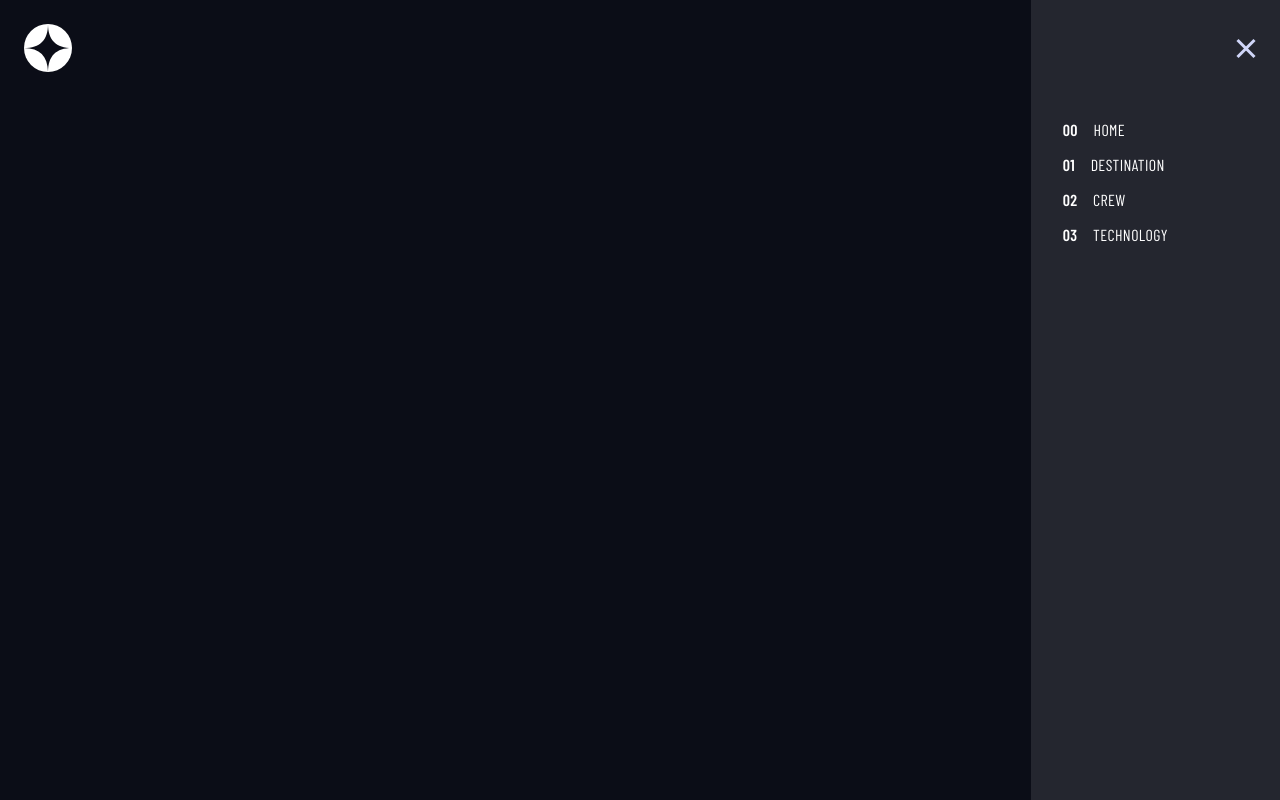
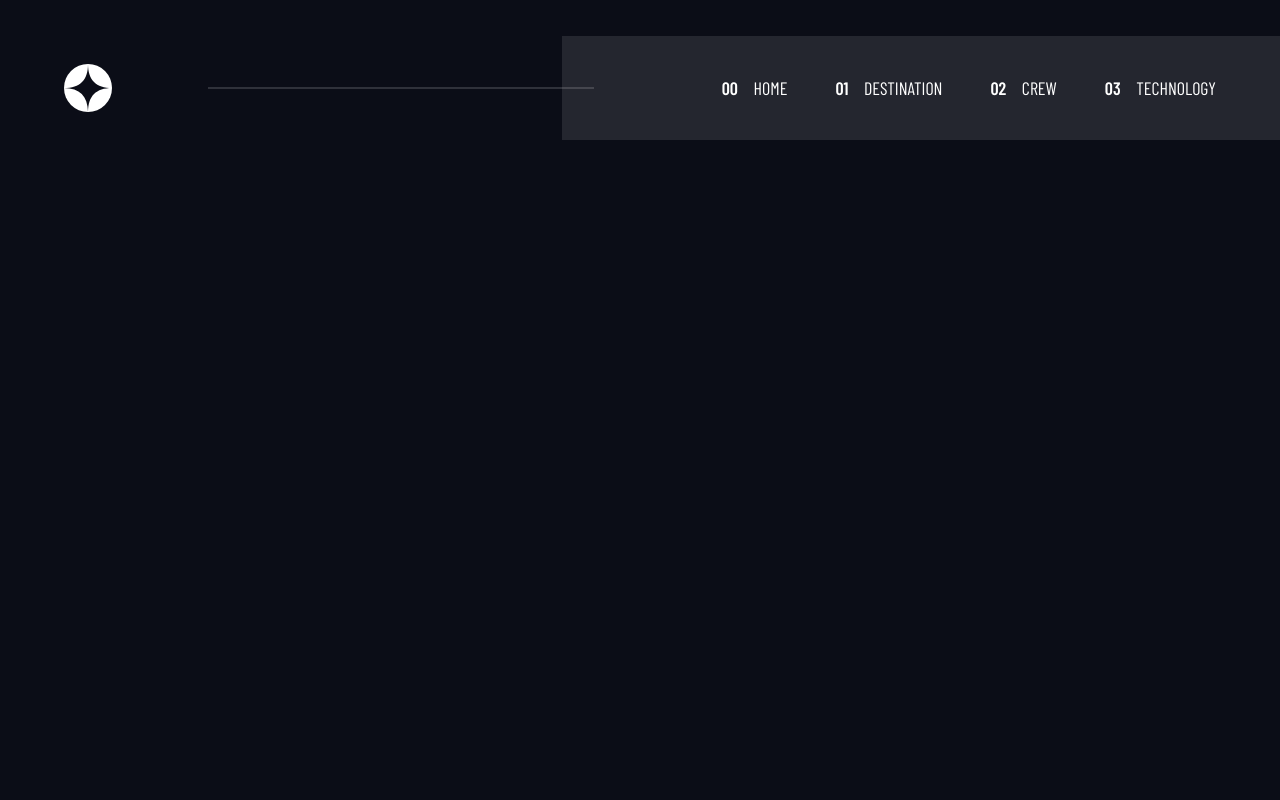
Before and after one commit to Mokalbari/space-tourism, a Next.js app: page / in a window 1280 px wide. Built offline with nearby package versions, Linux system fonts and the light colour scheme; a web font is replaced by a local one.

Commit message:
add decorative element + aria hidden on it

```diff
--- /dev/null
+++ b/app/ui/css/styles.css
@@ -0,0 +1,6 @@
+/* .hr {
+  height: 1px;
+  border: 1px solid rgba(255, 255, 255, 0.253);
+  flex: 1;
+  transform: translateX(5%);
+} */
--- a/app/ui/fonts.ts
+++ b/app/ui/fonts.ts
@@ -2,7 +2,7 @@ import { Inter, Barlow, Barlow_Condensed, Bellefair } from "next/font/google"
 export const inter = Inter({ subsets: ["latin"] })
 export const barlow = Barlow({ weight: "400", subsets: ["latin"] })
 export const barlowCondensed = Barlow_Condensed({
-  weight: ["400", "600"],
+  weight: ["400", "600", "700"],
   subsets: ["latin"],
 })
 export const bellefair = Bellefair({ weight: "400", subsets: ["latin"] })
--- /dev/null
+++ b/app/ui/menu.tsx
@@ -0,0 +1,18 @@
+import { barlowCondensed } from "./fonts"
+import { navLinks } from "../lib/definitions"
+
+type Props = {
+  navLinks: navLinks[]
+}
+
+export default function Menu({ navLinks }: Props) {
+  return (
+    <menu className="flex items-center gap-12 bg-white/10 p-9 lg:pl-40 lg:pr-16">
+      {navLinks.map((link, index) => (
+        <li className={`${barlowCondensed.className} uppercase`} key={link.id}>
+          <span className="mr-3 font-semibold">0{index}</span> {link.link}
+        </li>
+      ))}
+    </menu>
+  )
+}
--- a/app/ui/navbar.tsx
+++ b/app/ui/navbar.tsx
@@ -1,19 +1,24 @@
 "use client"
 
+// Hooks
 import { useState } from "react"
-import Logo from "./icons/logo.svg"
+import useScreenWidth from "../hooks/useScreenWidth"
+
+// SVG Icons
 import BurgerIcon from "./icons/icon-hamburger.svg"
 import CloseIcon from "./icons/icon-close.svg"
+import Logo from "./icons/logo.svg"
 
-// import useScreenWidth from "../hooks/useScreenWidth"
+// Components
 import MobileMenu from "./mobile-menu"
-import { navLinks } from "../lib/definitions"
+import Menu from "./menu"
 
-// type Props = {}
+// Types
+import type { navLinks } from "../lib/definitions"
 
 export default function Navbar() {
   const [isMenuOpen, setIsMenuOpen] = useState(true)
-  // const screenWidth = useScreenWidth()
+  const screenWidth = useScreenWidth()
 
   const handleTouch = () => setIsMenuOpen(!isMenuOpen)
 
@@ -26,8 +31,22 @@ export default function Navbar() {
 
   return (
     <header>
-      <nav className="relative flex items-center justify-between p-6">
+      <nav className="relative flex items-center justify-between max-sm:p-6">
+        <div className="sm:px-10 sm:py-6 lg:p-16">
           <Logo />
+        </div>
+
+        {/* Decorative line */}
+        {screenWidth > 1024 && (
+          <div
+            aria-hidden="true"
+            className="flex-1 translate-x-8 border-[1px] border-white/15"
+          />
+        )}
+
+        {/* Mobile menu & button <= 640px */}
+        {screenWidth <= 640 && (
+          <>
             <button
               className="z-20"
               onClick={handleTouch}
@@ -36,6 +55,11 @@ export default function Navbar() {
               {!isMenuOpen ? <BurgerIcon /> : <CloseIcon />}
             </button>
             {isMenuOpen && <MobileMenu navLinks={navLinks} />}
+          </>
+        )}
+
+        {/* Tablet & PC */}
+        {screenWidth > 640 && <Menu navLinks={navLinks} />}
       </nav>
     </header>
   )
```
Also changed, not shown: styles.css (added). Lines whose indentation alone changed are shown as unchanged.
